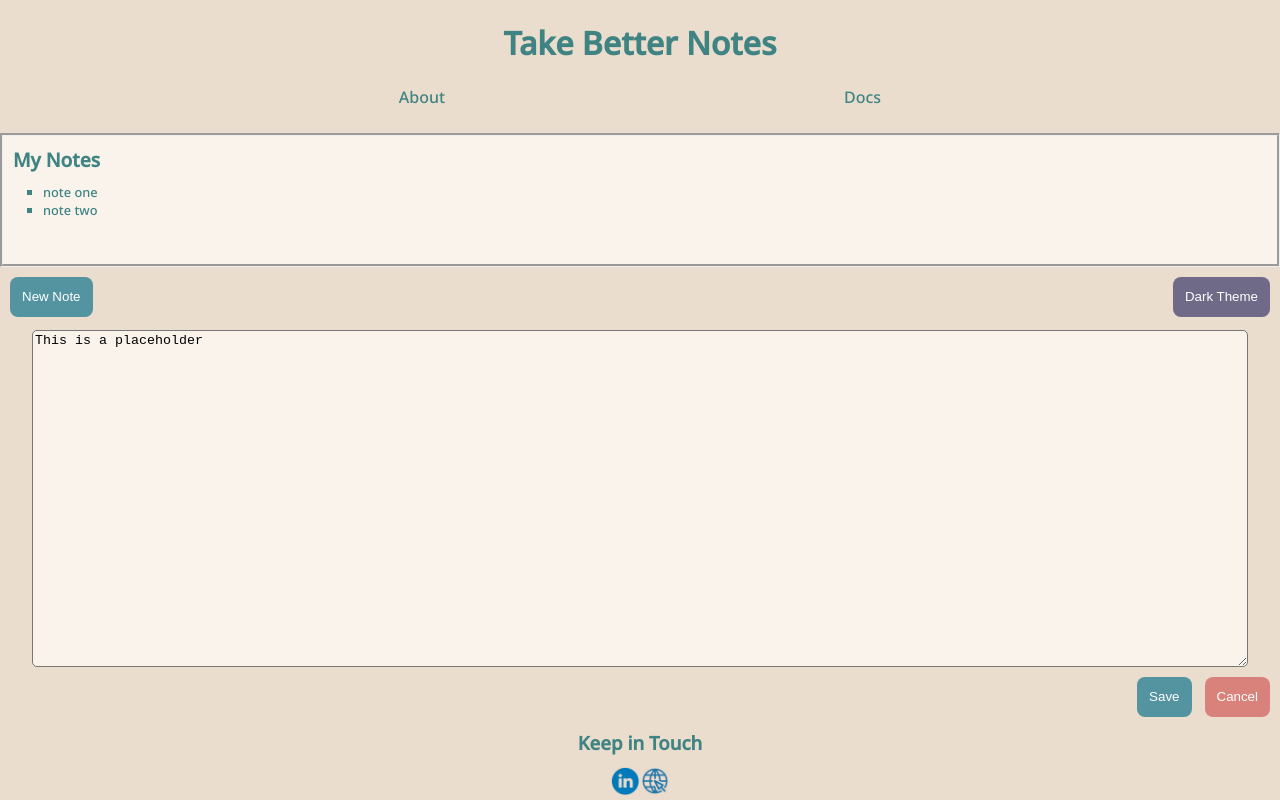
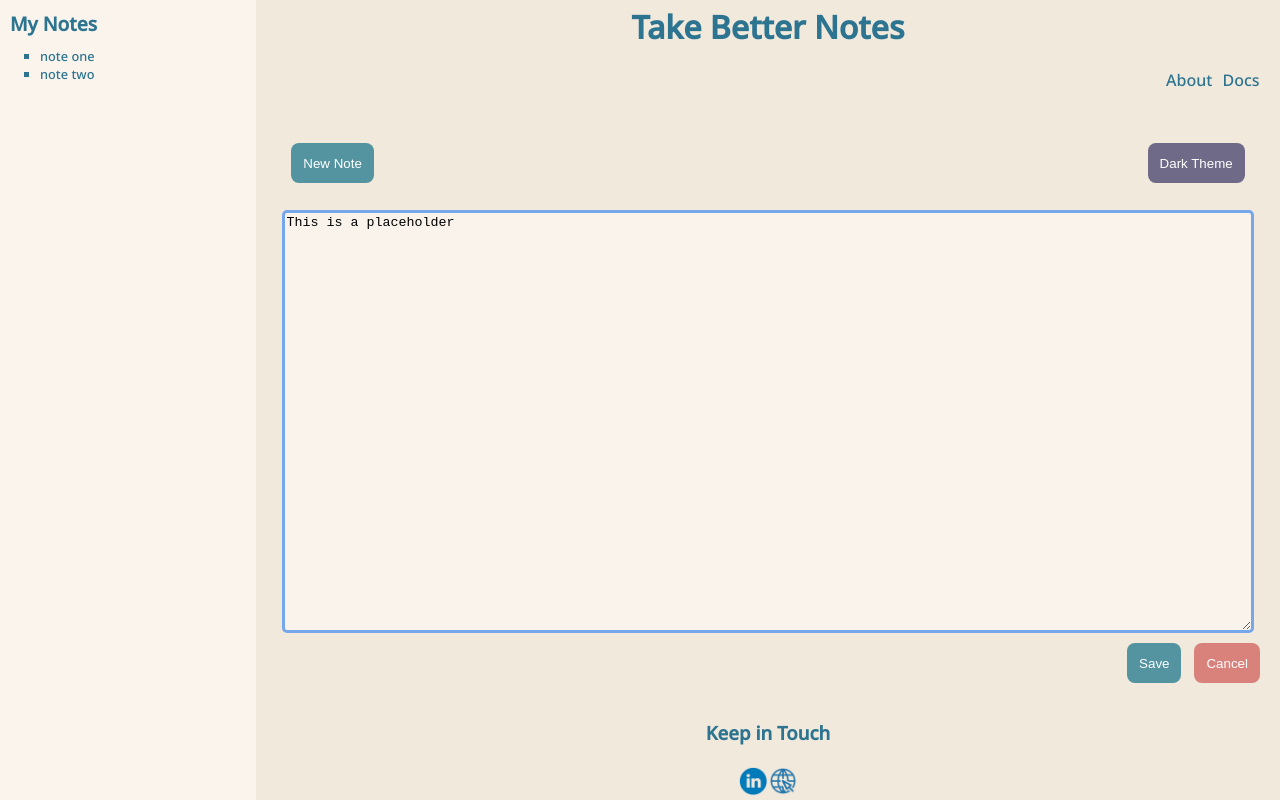
Before and after one commit to mtguns10/WebTechAss1, a plain HTML site: page index.html in a window 1280 px wide. Drawn offline with Linux system fonts and the light colour scheme.

Commit message:
Final touches

```diff
--- a/styles/stylesheet.css
+++ b/styles/stylesheet.css
@@ -1,104 +1,171 @@
 html {
     height: 100vh;
-    width: 100vw;}
+    width: 100vw;
+}
+
 body {
-    background-color: #ebddcd;
+    background-color: #f2e9dd;
     margin: 0%;
     height: 100%;
-    display:grid;
-    grid-template-rows: 1fr 1fr 4fr;}
-body > header{
+    display: grid;
+    grid-template-rows: 1fr 1fr 4fr;
+}
+
+body>header {
     text-align: center;
     font-family: Noto Sans;
-    color: #3f8383;
+    color: #2d7490;
 }
-nav{
+
+header>h1{
+    margin-top: 5px;
+}
+
+nav {
     display: flex;
     justify-content: space-evenly;
 }
-body > section{
-    background-color: #F9F3EC;
-    border-style:groove;
+
+body>section {
+    background-color: #faf4ed;
+    border-style: groove;
     font-family: Noto Sans;
-    font-size:80%;
-    color: #3f8383;
+    font-size: 80%;
+    color: #2d7490;
 }
-section > ul{
-    list-style-type:square;
+
+section>ul {
+    list-style-type: square;
 }
-section h2{
+
+section h2 {
     margin: 10px;
 }
-section ul{
+
+section ul {
     margin: 0px;
 }
+
 main {
     display: grid;
     height: 100%;
     grid-template-rows: 10% 65% 10% 15%;
 }
-.textbox{
+
+.textbox {
     display: flex;
     margin-top: 10px;
     width: 95%;
     justify-self: center;
 }
-textarea{
+
+textarea {
     background-color: #F9F3EC;
+    border-color: #77a7eb;
+    border-width: 3px;
     width: 100%;
     border-radius: 5px;
 }
-.buttons{
+
+.buttons {
     border-radius: 8px;
     border-style: none;
     color: white;
     height: 3em;
 }
-div.top-buttons{
+
+div.top-buttons {
     display: flex;
     justify-content: space-between;
-    margin: 10px;
+    margin-left: 2.5%;
+    margin-right: 2.5%;
+    margin-top: 10px;
 }
-div.top-buttons *{
+
+div.top-buttons * {
     padding-left: 12px;
     padding-right: 12px;
 }
-.new-note-button{
+
+.new-note-button {
     background-color: #5394A0;
 }
-.dark-theme-button{
+
+.dark-theme-button {
     background-color: #6F6A87;
 }
-div.bottom-buttons{
+
+div.bottom-buttons {
     display: flex;
     justify-content: flex-end;
     margin: 10px;
 }
-div.bottom-buttons *{
+
+div.bottom-buttons * {
     margin-left: 13px;
     padding-left: 12px;
     padding-right: 12px;
 }
-.save-button{
-    background-color:#5394A0;
+
+.save-button {
+    background-color: #5394A0;
 }
-.cancel-button{
+
+.cancel-button {
     background-color: #D9827C;
 }
-footer{
+
+footer {
     display: grid;
     grid-template-rows: 1fr;
     justify-content: center;
 }
-footer h3{
+
+footer h3 {
     display: flex;
     justify-content: center;
     align-items: center;
-    margin:3px;
+    margin: 3px;
     font-family: Noto Sans;
-    color: #3f8383;
+    color: #2d7490;
 }
-footer div{
+
+footer div {
     display: flex;
     justify-content: center;
 }
+
+@media screen and (min-width: 600px) {
+    body{
+        display: grid;
+        grid-template-columns: 1fr 4fr;
+    }
+    body>section{
+        grid-column: 1;
+        grid-area: 1/1/span4;
+        border-style: none;
+    }
+    header{
+        grid-column: 2;
+    }
+    main{
+        grid-area: 2/2/-1
+    }
+    nav{
+        justify-content: flex-end;
+        margin-right: 1%;
+    }
+    nav *{
+        margin-right: 1%;
+    }
+
+    .dark-theme-button{
+        margin-right: 1%;
+    }
+    .cancel-button{
+        margin-right: 1%;
+    }
+    .new-note-button{
+        margin-left: 1%;
+    }
+}
```
Also changed, not shown: Misc/images/ass1-template.png (added).
